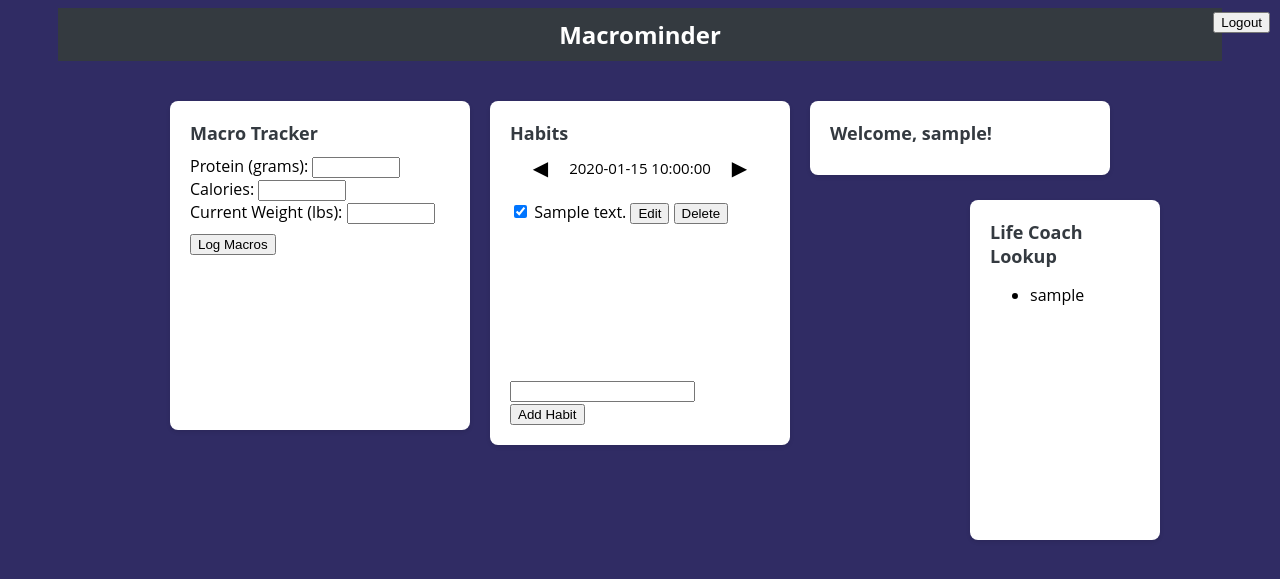
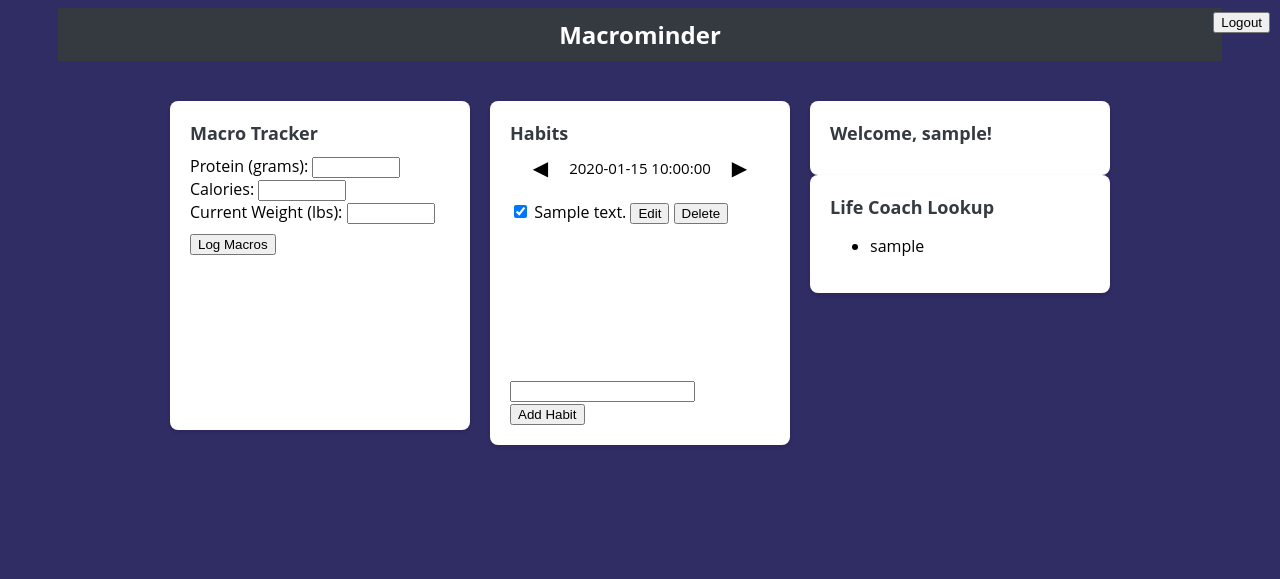
Before and after one commit to OriAdkins/MacroMinder, a Flask app: template templates/UserDashboard.html in a window 1280 px wide. Shown: the top 579 px of the page. Run offline with Flask 3, Linux system fonts and the light colour scheme; tables that the repository leaves empty hold one stand-in row (values such as "Sample post"); the template is opened without the code that fills it: values that come from a table or form of the project are taken from there, most other values are stand-ins (such as "Sample title", 1, 10 or a date in 2020); parts of the project's set-up code (start-up, migrations or seed data) failed here and were passed over.

Commit message:
fixed alignment of lifecoach lookup block
Aligned the lifecoach lookup to the bottom of the welcome message.

```diff
--- a/templates/UserDashboard.html
+++ b/templates/UserDashboard.html
@@ -87,14 +87,8 @@
                     <div class="bg-white tm-block h-100">
                         <h2 class="tm-block-title">Welcome, {{ username }}!</h2>
                     </div>
-                </div>
-            </div>
-        </div>
-        <div class="container">
-            <div class="container life-coach-container">
-                <div class="row tm-content-row tm-mt-big justify-content-end">
                     <div class="tm-col tm-col-big">
-                        <div class="bg-white tm-block tm-life-coach-block h-100">
+                        <div class="bg-white tm-block h-100">
                             <h2 class="tm-block-title">Life Coach Lookup</h2>
                             <ul>
                                 {% for user in life_coaches %}
@@ -107,6 +101,7 @@
         </div>
     </div>
 
+
     <script src="{{ url_for('static', filename='js/dashboard.js') }}"></script>
 
 </body>
```
